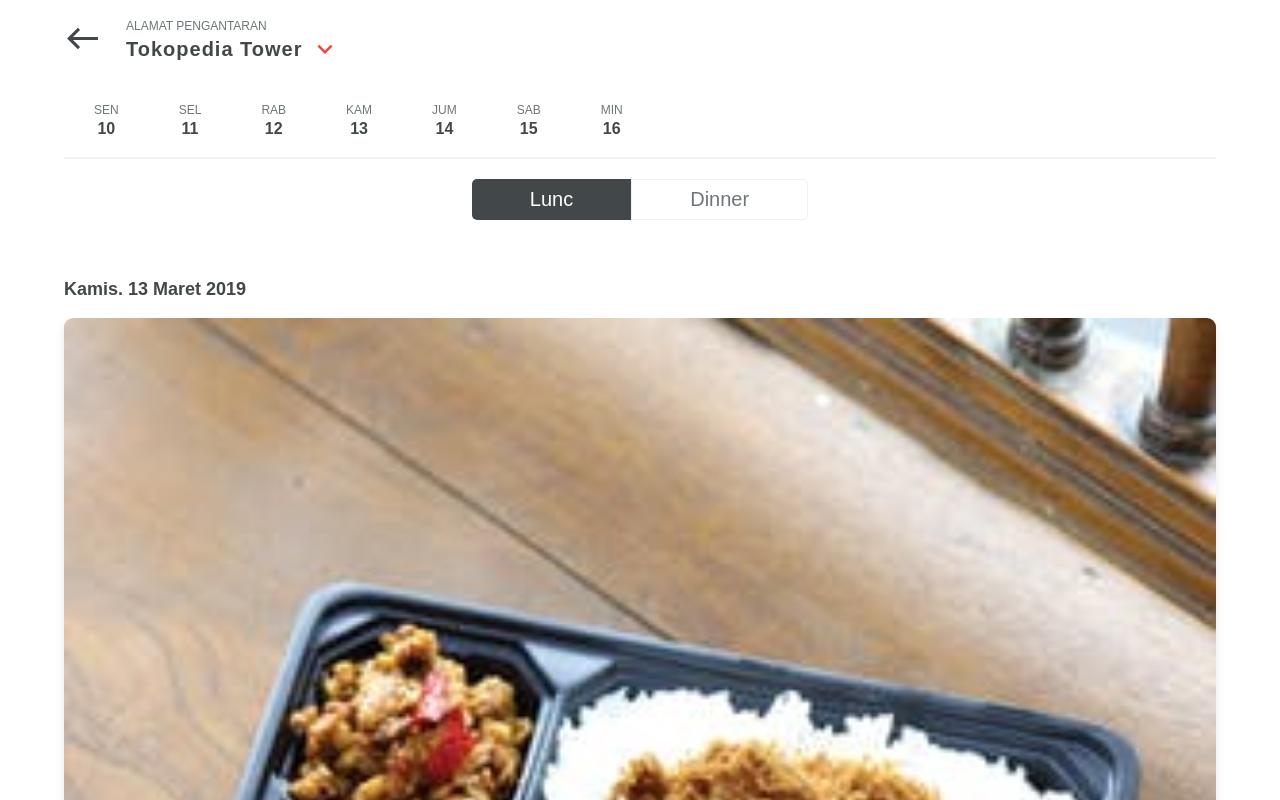
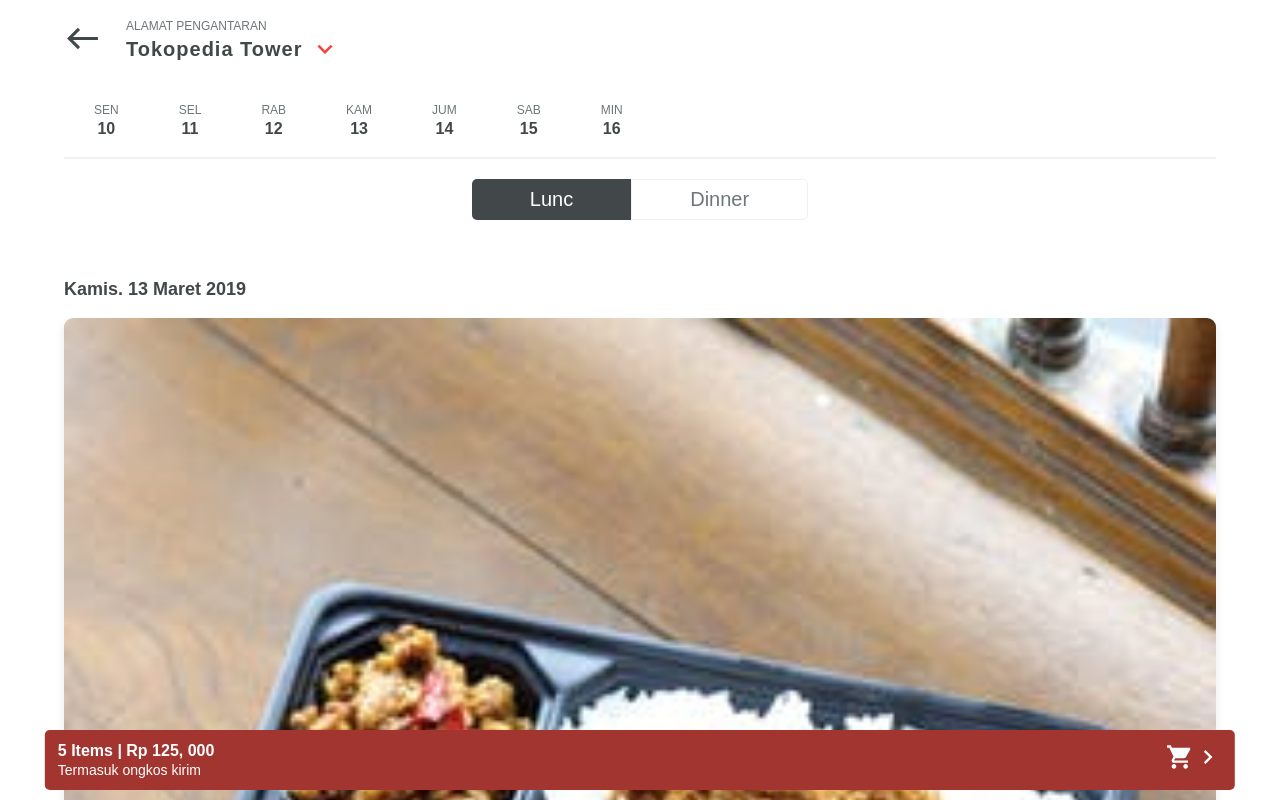
Before and after one commit to apriliandi246/68e34121ecd9bee1d0fd3146ccce98a31fb79880, a React (Create React App) app: page / in a window 1280 px wide. Shown: the top 800 px of the page. Built offline with nearby package versions, Linux system fonts and the light colour scheme.

Commit message:
add new cart component

```diff
--- a/src/App.js
+++ b/src/App.js
@@ -1,8 +1,9 @@
 import styled from "styled-components";
+import Cart from "./components/Cart";
+import Date from "./components/Date";
+import Posts from "./components/Posts";
 import Header from "./components/Header";
-import Date from "./components/Date";
 import ButtonTime from "./components/ButtonTime";
-import Posts from "./components/Posts";
 
 const Container = styled.div`
    width: 90%;
@@ -16,6 +17,7 @@ export default function App() {
          <Date />
          <ButtonTime />
          <Posts />
+         <Cart />
       </Container>
    );
 }
--- /dev/null
+++ b/src/components/Cart.js
@@ -0,0 +1,63 @@
+import styled from "styled-components";
+
+const Container = styled.div`
+   top: 95%;
+   left: 50%;
+   width: 93%;
+   padding: 13px;
+   display: flex;
+   position: fixed;
+   border-radius: 5px;
+   background-color: #a23530;
+   justify-content: space-between;
+   transform: translate(-50%, -50%);
+`;
+
+const FoodItems = styled.div`
+   color: #ffffff;
+   font-family: Arial, Helvetica, sans-serif;
+
+   h1 {
+      font-weight: bold;
+      margin-bottom: 4px;
+   }
+
+   p {
+      font-size: 14px;
+   }
+`;
+
+export default function Cart() {
+   return (
+      <Container>
+         <FoodItems>
+            <h1>5 Items | Rp 125, 000</h1>
+            <p>Termasuk ongkos kirim</p>
+         </FoodItems>
+
+         <div className="card-icon">
+            <svg
+               xmlns="http://www.w3.org/2000/svg"
+               viewBox="0 0 24 24"
+               fill="white"
+               width="28px"
+               height="28px"
+            >
+               <path d="M0 0h24v24H0z" fill="none" />
+               <path d="M7 18c-1.1 0-1.99.9-1.99 2S5.9 22 7 22s2-.9 2-2-.9-2-2-2zM1 2v2h2l3.6 7.59-1.35 2.45c-.16.28-.25.61-.25.96 0 1.1.9 2 2 2h12v-2H7.42c-.14 0-.25-.11-.25-.25l.03-.12.9-1.63h7.45c.75 0 1.41-.41 1.75-1.03l3.58-6.49c.08-.14.12-.31.12-.48 0-.55-.45-1-1-1H5.21l-.94-2H1zm16 16c-1.1 0-1.99.9-1.99 2s.89 2 1.99 2 2-.9 2-2-.9-2-2-2z" />
+            </svg>
+
+            <svg
+               xmlns="http://www.w3.org/2000/svg"
+               viewBox="0 0 24 24"
+               fill="white"
+               width="28px"
+               height="28px"
+            >
+               <path d="M0 0h24v24H0V0z" fill="none" />
+               <path d="M8.59 16.59L13.17 12 8.59 7.41 10 6l6 6-6 6-1.41-1.41z" />
+            </svg>
+         </div>
+      </Container>
+   );
+}
```
